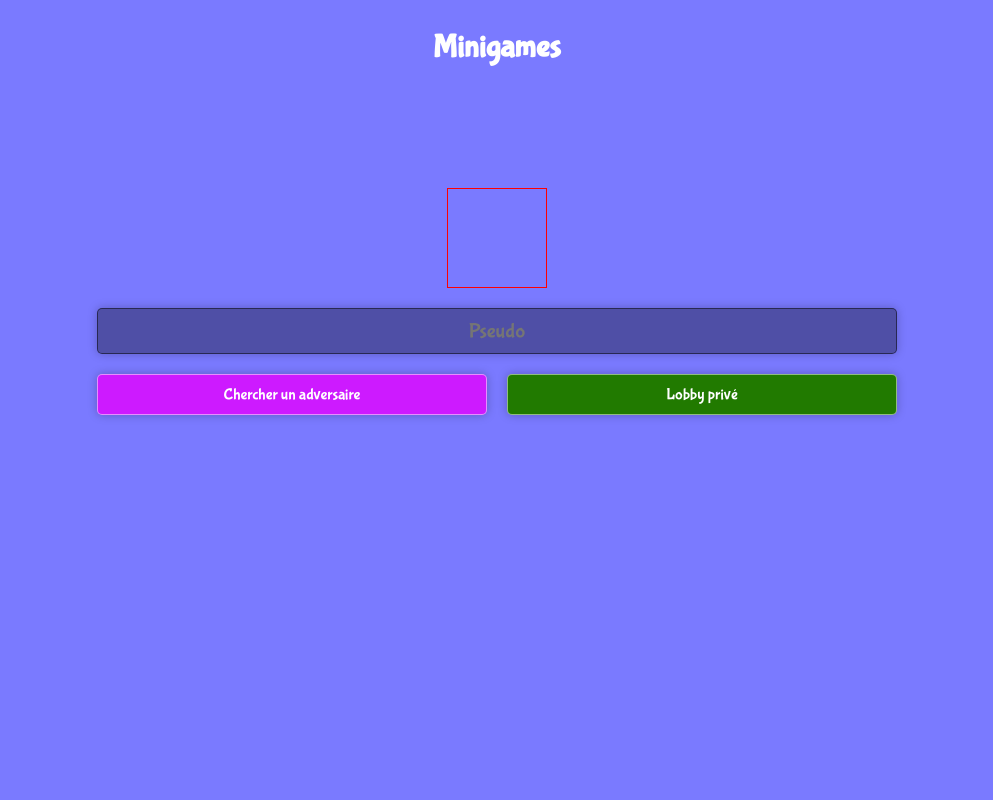
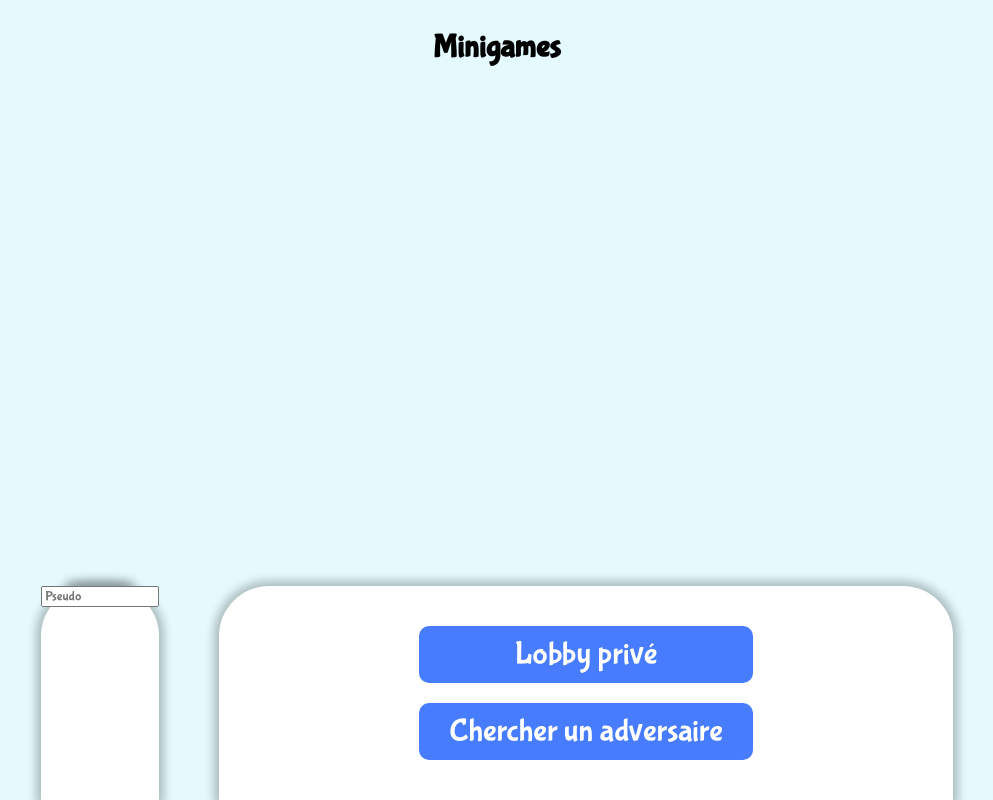
Before and after one commit to ArseneBrosy/minigames, a plain HTML site: page index.html in a window 1280 px wide. Shown: the whole page, without its empty margins (143-1136 px from the left). Drawn offline with Linux system fonts and the light colour scheme.

Commit message:
home css 3

```diff
--- a/css/home.css
+++ b/css/home.css
@@ -2,63 +2,38 @@ body {
     display: flex;
     align-items: center;
     flex-direction: column;
-
-    background: var(--main-col);
+    background-color: #e4fafd;
 }
 
-h1 {
-    color: white;
+#menus {
+    display: flex;
+    position: absolute;
+    left: 0;
+    right: 0;
+    bottom: 0;
+    justify-content: center;
 }
 
-#menu {
-    display: grid;
-    grid-template-columns: 1fr 1fr;
-    gap: 20px;
-    width: calc(100% - 400px);
-    max-width: 800px;
-    margin-top: 100px;
+#menus div {
+    background-color: white;
+    border-radius: 50px 50px 0 0;
+    box-shadow: 0 0 10px 5px rgba(0, 0, 0, 0.25);
+    margin: 0 30px;
 }
 
-#profile-picture {
-    border: 1px solid red;
-    aspect-ratio: 1;
-    width: 100px;
-    grid-column: 1 / 3;
-    justify-self: center;
+.main {
+    padding: 30px 200px;
+    display: flex;
+    flex-direction: column;
 }
 
-#pseudo {
-    grid-column: 1 / 3;
-    outline: none;
-    background-color: rgba(0, 0, 0, 0.35);
-    border-color: rgba(0, 0, 0, 0.5) !important;
+.main a {
+    background-color: #467cfd;
     color: white;
-    font-size: 1.3rem;
+    text-decoration: none;
+    text-align: center;
+    padding: 10px 30px;
+    border-radius: 10px;
+    font-size: 2rem;
+    margin: 10px 0;
 }
-
-a {
-    text-decoration: none;
-    color: white;
-    transition: 200ms;
-}
-
-#pseudo, a {
-    border: 1px solid rgba(255, 255, 255, 0.5);
-    border-radius: 5px;
-    text-align: center;
-    padding: 10px;
-    box-shadow: 0 0 10px 0 rgba(0, 0, 0, 0.25);
-}
-
-#public-button {
-    background-color: var(--col1);
-}
-
-#private-lobby-button {
-    background-color: var(--col2);
-}
-
-a:hover {
-    box-shadow: 0 0 10px 5px rgba(0, 0, 0, 0.25);
-    transform: scaleX(1.05);
-}
--- a/css/style.css
+++ b/css/style.css
@@ -3,13 +3,12 @@
 * {
     box-sizing: border-box;
     font-family: "Bubblegum Sans", Inter, sans-serif;
-
-    /* VARIABLES */
-    --main-col: #7a7aff;
-    --col1: #cd1aff;
-    --col2: #217a00;
 }
 
 a, button {
     cursor: pointer;
 }
+
+body {
+    overflow: hidden;
+}
--- a/index.html
+++ b/index.html
@@ -8,11 +8,15 @@
 </head>
 <body>
     <h1>Minigames</h1>
-    <div id="menu">
-        <div id="profile-picture"></div>
-        <input type="text" id="pseudo" placeholder="Pseudo">
-        <a id="public-button" href="./game.html">Chercher un adversaire</a>
-        <a id="private-lobby-button">Lobby privé</a>
+    <div id="menus">
+        <div id="profile">
+            <div id="profile-picture"></div>
+            <input type="text" id="pseudo" placeholder="Pseudo">
+        </div>
+        <div class="main">
+            <a id="private-lobby-button">Lobby privé</a>
+            <a id="public-button" href="./game.html">Chercher un adversaire</a>
+        </div>
     </div>
 
     <!-- SCRIPTS -->
```
